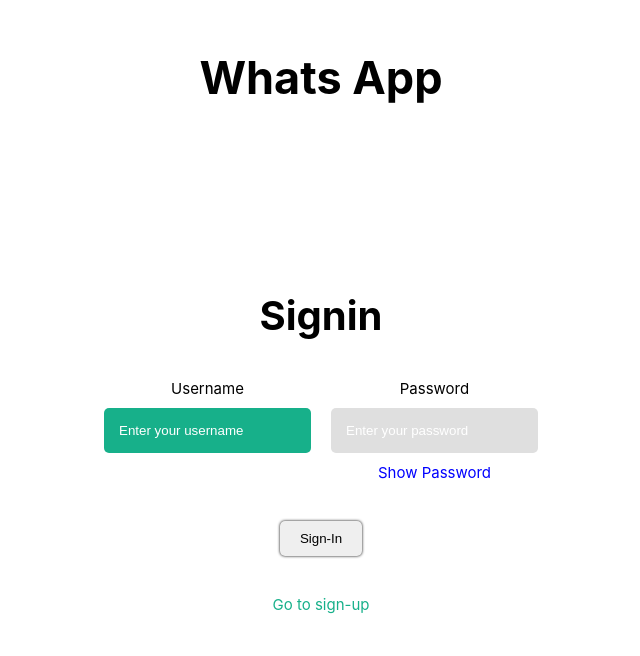
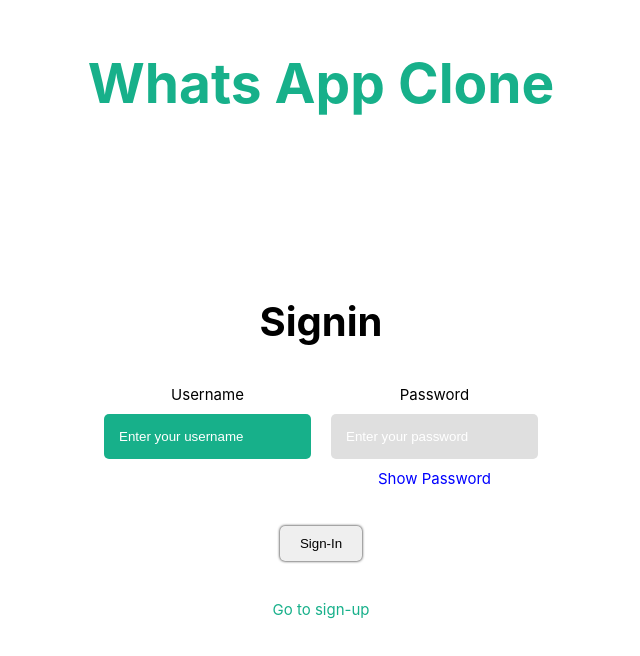
Before and after one commit to OhSnapItsAM/WhatsApp-Clone, a Next.js app: page / in a window 1280 px wide. Shown: the top 656 px of the page, without its empty margins (319-959 px from the left). Built offline with nearby package versions, Linux system fonts and the light colour scheme; no server answers.

Commit message:
CHANGED HEADER

```diff
--- a/pages/index.js
+++ b/pages/index.js
@@ -114,7 +114,7 @@
         <div className={styles.home}>
           {/* Login/Signup Container */}
           <div className={styles.container}>
-            <h2>Whats App</h2>
+            <h2>Whats App Clone</h2>
             {signup ? (
               // Signup
               <div className={styles.container__user}>
--- a/styles/Home.module.scss
+++ b/styles/Home.module.scss
@@ -28,7 +28,11 @@
 
     padding-top: 50px;
 
-    font-size: 30px;
+    h2 {
+      font-size: 55px;
+      color: $background-color1;
+      text-align: center;
+    }
 
     .container__user {
       width: inherit;
```
